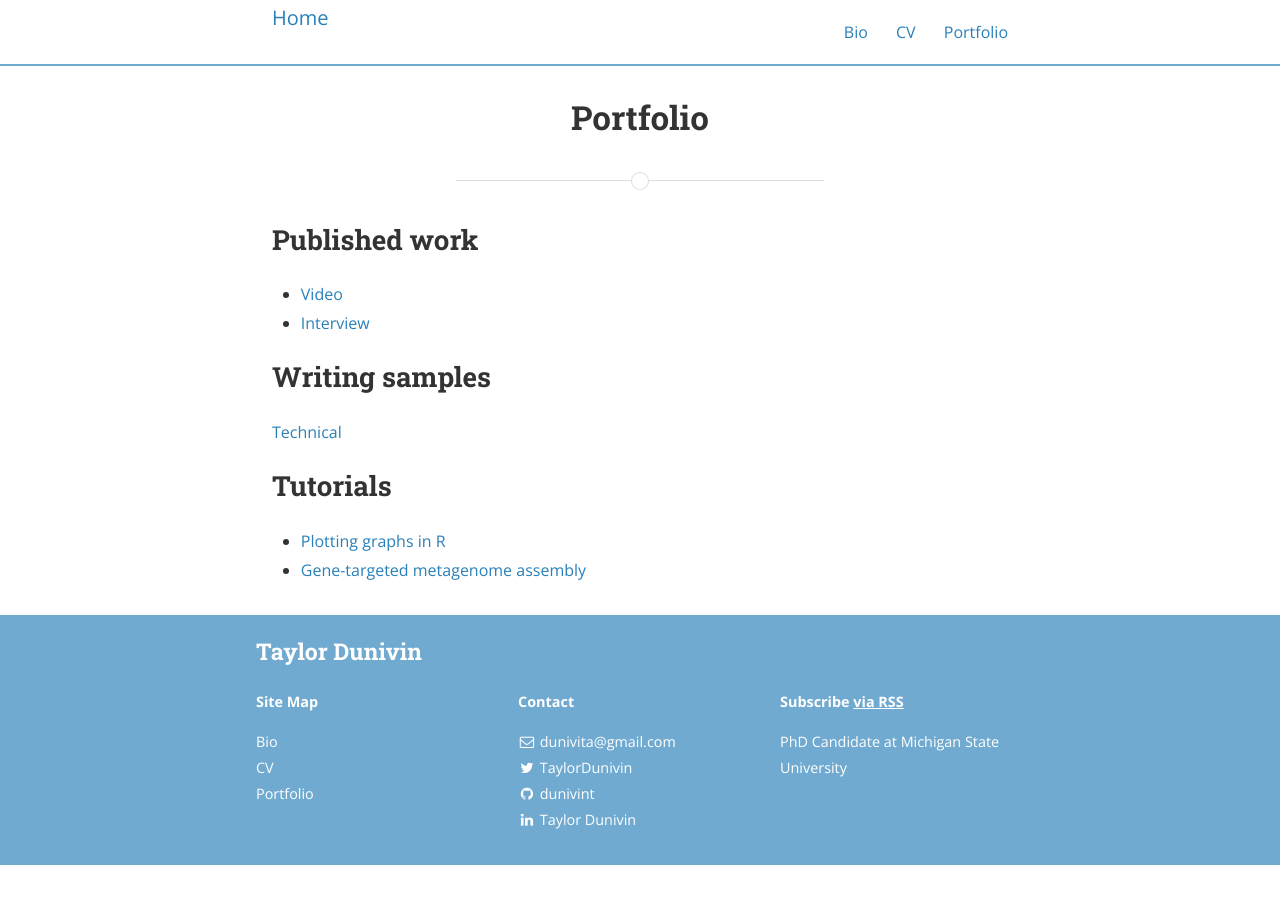
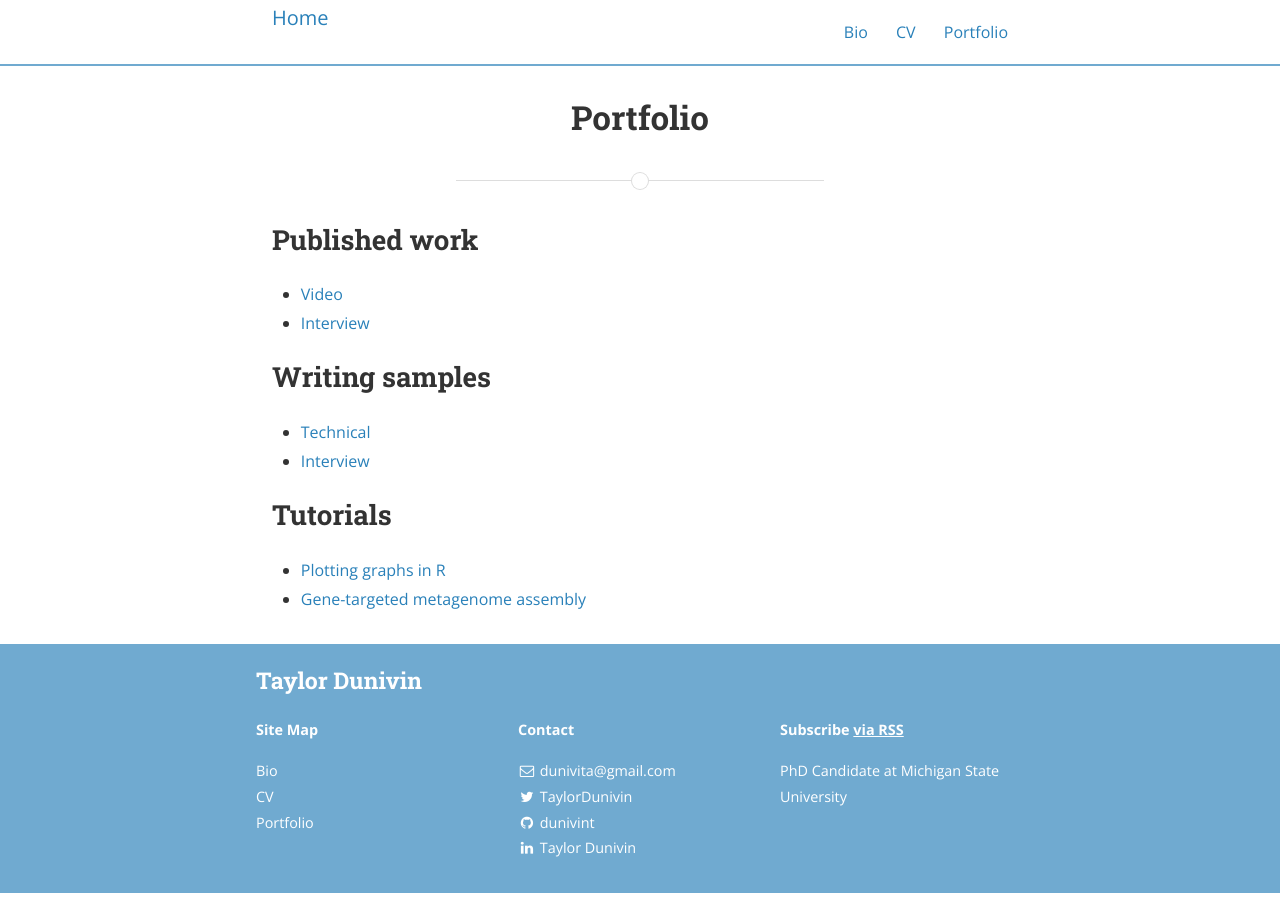
Before and after one commit to dunivint/dunivint.github.io, a Jekyll site: the page built from Portfolio.md, in a window 1280 px wide. Built offline with Jekyll 4.4.1, drawn with Linux system fonts in a browser that asks for light colours; nearby versions of some CDN libraries; a style sheet for code colours, icons or effects is not loaded.

Commit message:
Update Portfolio.md

```diff
--- a/Portfolio.md
+++ b/Portfolio.md
@@ -9,7 +9,8 @@ permalink: /portfolio/
 * [Interview](https://icer.msu.edu/about/announcements/icer-student-highlights-taylor-dunivin)
 
 ## Writing samples
-<a src="{{ site.baseurl }}/assets/technical.pdf">Technical</a>
+* <a src="{{ site.baseurl }}/assets/technical.pdf">Technical</a>
+* <a src="{{ site.baseurl }}/assets/interview.pdf">Interview</a>
 
 ## Tutorials
 * [Plotting graphs in R](https://github.com/dunivint/ggplot2_tutorial/blob/master/GSW_tutorial.md)
```
